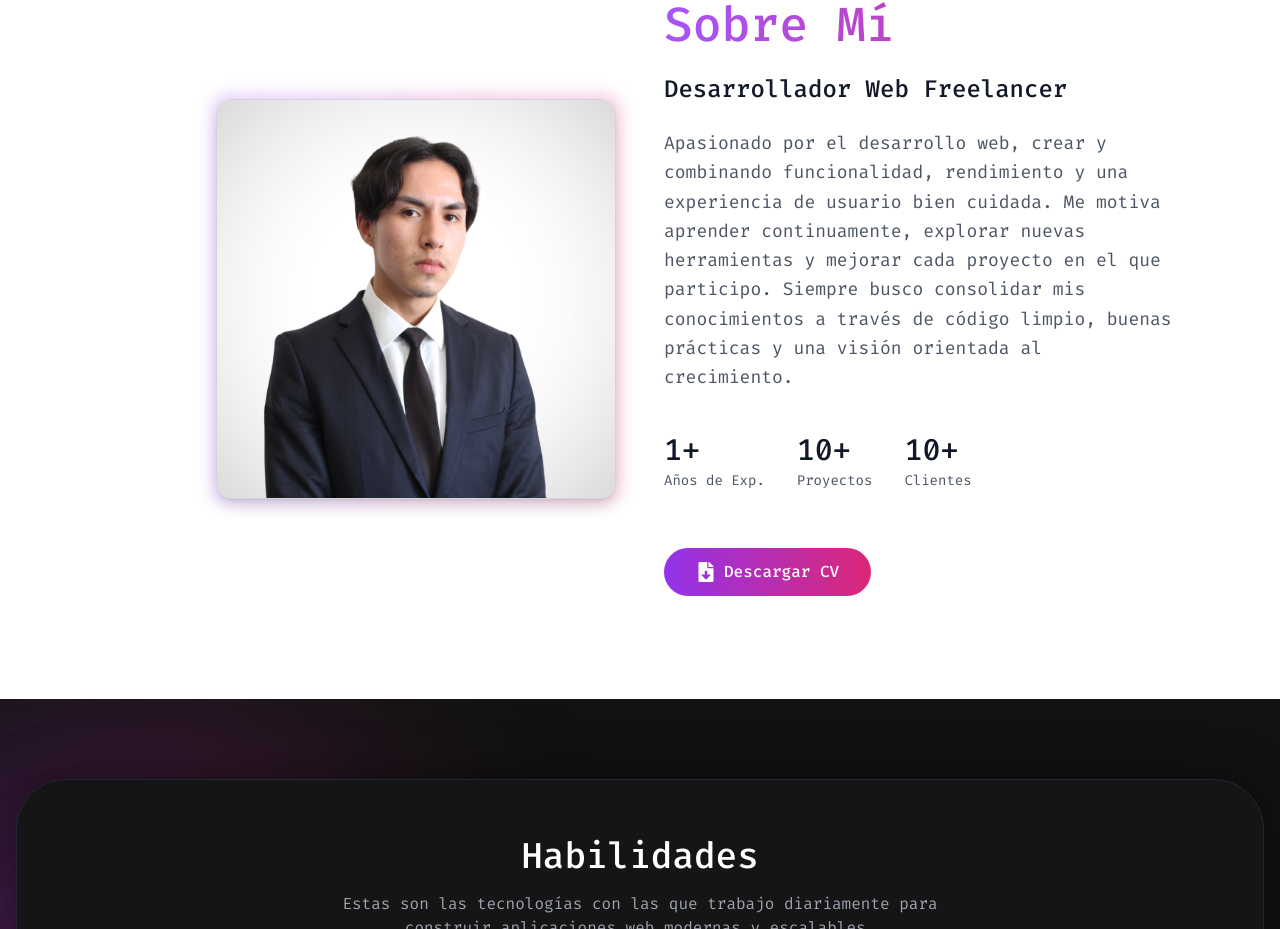
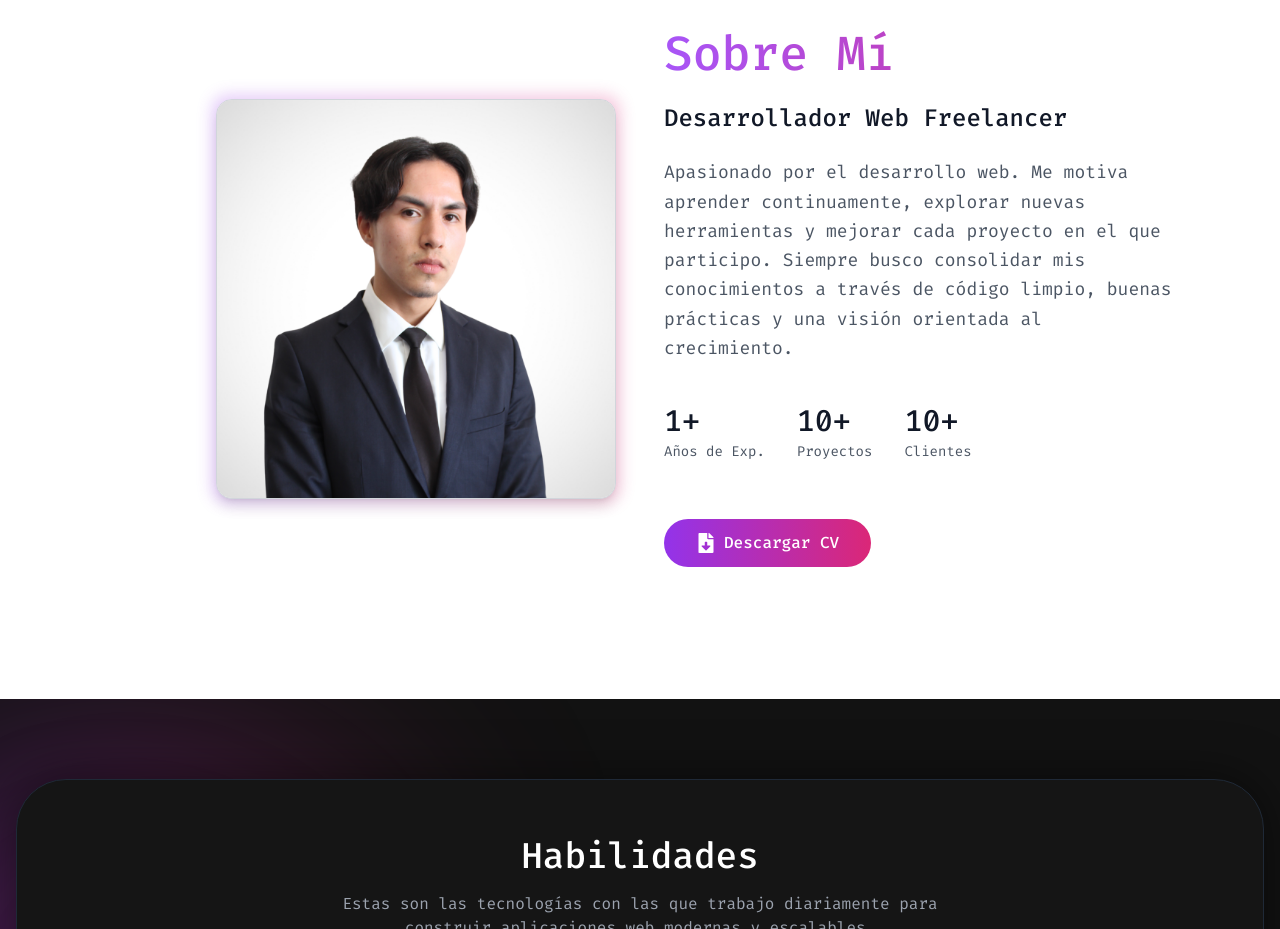
Before and after one commit to tosti1930/mi-portafoliooo, a React (Vite) app: page / in a window 1280 px wide. Shown: the part 2115-3044 px from the top of the page. Built offline with nearby package versions, Linux system fonts and the light colour scheme.

Commit message:
cambiosssss

```diff
--- a/src/constants/translations.js
+++ b/src/constants/translations.js
@@ -69,7 +69,7 @@ export const translations = {
         about: {
             title: "Sobre Mí",
             subtitle: "Desarrollador Web Freelancer",
-            text: "Apasionado por el desarrollo web, crear y combinando funcionalidad, rendimiento y una experiencia de usuario bien cuidada.  Me motiva aprender continuamente, explorar nuevas herramientas y mejorar cada proyecto en el que participo. Siempre busco consolidar mis conocimientos a través de código limpio, buenas prácticas y una visión orientada al crecimiento.",
+            text: "Apasionado por el desarrollo web. Me motiva aprender continuamente, explorar nuevas herramientas y mejorar cada proyecto en el que participo. Siempre busco consolidar mis conocimientos a través de código limpio, buenas prácticas y una visión orientada al crecimiento.",
             stats: {
                 years: "Años de Exp.",
                 projects: "Proyectos",
@@ -175,8 +175,8 @@ export const translations = {
         },
         about: {
             title: "About Me",
-            subtitle: "Freelance Web Developer & Digital Explorer",
-            text: "Computer Systems Engineer with a passion for application development, creating technological solutions that combine functionality, performance, and a well-curated user experience. I enjoy working on web development projects, transforming ideas into modern and efficient interfaces. I am motivated to continuously learn, explore new tools, and improve every project I participate in. I always seek to add value through clean code, best practices, and a growth-oriented vision.",
+            subtitle: "Freelance Web Developer",
+            text: "Passionate about web development. I'm motivated by continuous learning, exploring new tools, and improving every project I work on. I always strive to solidify my knowledge through clean code, best practices, and a growth-oriented approach.",
             stats: {
                 years: "Years Exp.",
                 projects: "Projects",
```
